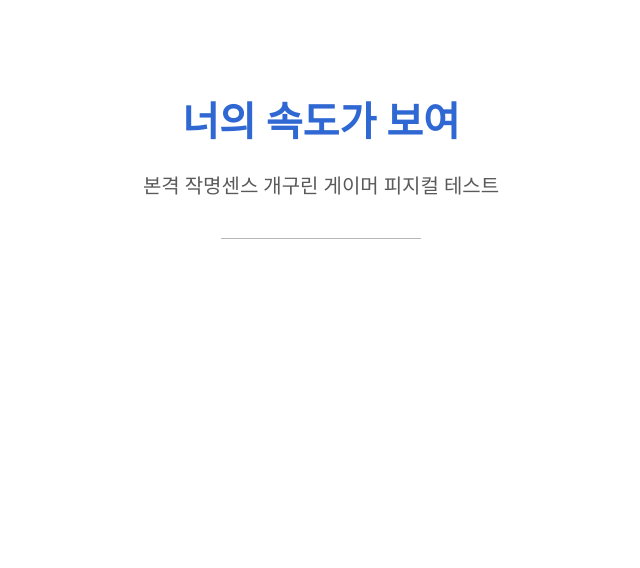
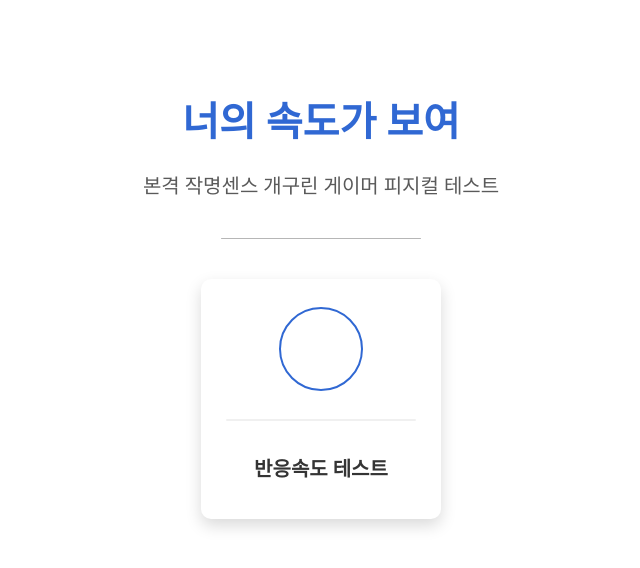
Before and after one commit to kimbuckgur/ClickSpeed, a React (Create React App) app in the folder clickspped/: page / in a window 1280 px wide. Shown: the top 568 px of the page, without its empty margins (319-959 px from the left). Built offline with nearby package versions, Linux system fonts and the light colour scheme.

Commit message:
:stlye TestBox view 구현
TestBox 의 view를 구현하였다

```diff
--- a/clickspped/src/App.tsx
+++ b/clickspped/src/App.tsx
@@ -1,5 +1,5 @@
 import React from "react";
-import MainPage from "./components/MainPage/MainPage";
+import MainPage from "./components/Page/MainPage/MainPage";
 import "./App.css";
 
 function App() {
--- a/clickspped/src/components/MainPage/MainPage.tsx
+++ b/clickspped/src/components/Page/MainPage/MainPage.tsx
@@ -1,5 +1,6 @@
 import React from "react";
 import styled from "styled-components";
+import TestBox from "../../TestBox/TestBox";
 
 const MainBox = styled.div`
   display: flex;
@@ -50,6 +51,7 @@ export default function MainPage() {
       <Title>너의 속도가 보여</Title>
       <SubTitle>본격 작명센스 개구린 게이머 피지컬 테스트</SubTitle>
       <GuideLine />
+      <TestBox />
     </MainBox>
   );
 }
--- /dev/null
+++ b/clickspped/src/components/TestBox/TestBox.tsx
@@ -0,0 +1,89 @@
+import React, { useState } from "react";
+import styled from "styled-components";
+
+const BackBlue = "#5387EC";
+const kBlue = "#3068D3";
+const White = "#ffffff";
+const WhiteGray = "#F0F0F0";
+const kBlack = "#343434";
+
+export default function TestBox() {
+  const [onHover, setOnHover] = useState<boolean>(false);
+
+  const TraTest = styled.div`
+    transition: all 2s;
+  `;
+
+  const TestContainer = styled.button`
+    cursor: pointer;
+
+    display: flex;
+    flex-direction: column;
+    align-items: center;
+
+    border: none;
+    background-color: ${onHover ? BackBlue : White};
+    box-shadow: 0px 6.54545px 16.3636px rgba(0, 0, 0, 0.15);
+    border-radius: 10px;
+    width: 240px;
+    height: 240px;
+  `;
+
+  const TestSVGAria = styled.div`
+    display: flex;
+    justify-content: center;
+    align-items: center;
+
+    width: 240px;
+    height: 140px;
+  `;
+
+  const TestSVGBox = styled.div`
+    border: 2px solid ${onHover ? White : kBlue};
+    border-radius: 1000px;
+    width: 80px;
+    height: 80px;
+  `;
+
+  const TestGuideLine = styled.div`
+    width: 190px;
+    height: 2px;
+    background: ${onHover ? White : WhiteGray};
+    border-radius: 110px;
+  `;
+
+  const TestTextBox = styled.div`
+    display: flex;
+    justify-content: center;
+    align-items: center;
+
+    font-family: "NanumSquare";
+    font-style: normal;
+    font-weight: 700;
+    font-size: 20px;
+    line-height: 23px;
+    color: ${onHover ? White : kBlack};
+
+    width: 240px;
+    height: 98px;
+  `;
+
+  return (
+    <TestContainer
+      onMouseEnter={() => {
+        setOnHover(true);
+      }}
+      onMouseLeave={() => {
+        setOnHover(false);
+      }}
+    >
+      <TestSVGAria>
+        <TestSVGBox>
+          <img />
+        </TestSVGBox>
+      </TestSVGAria>
+      <TestGuideLine />
+      <TestTextBox>반응속도 테스트</TestTextBox>
+    </TestContainer>
+  );
+}
```
Also changed, not shown: 1 other file (tests, documents, lock files or other folders).
